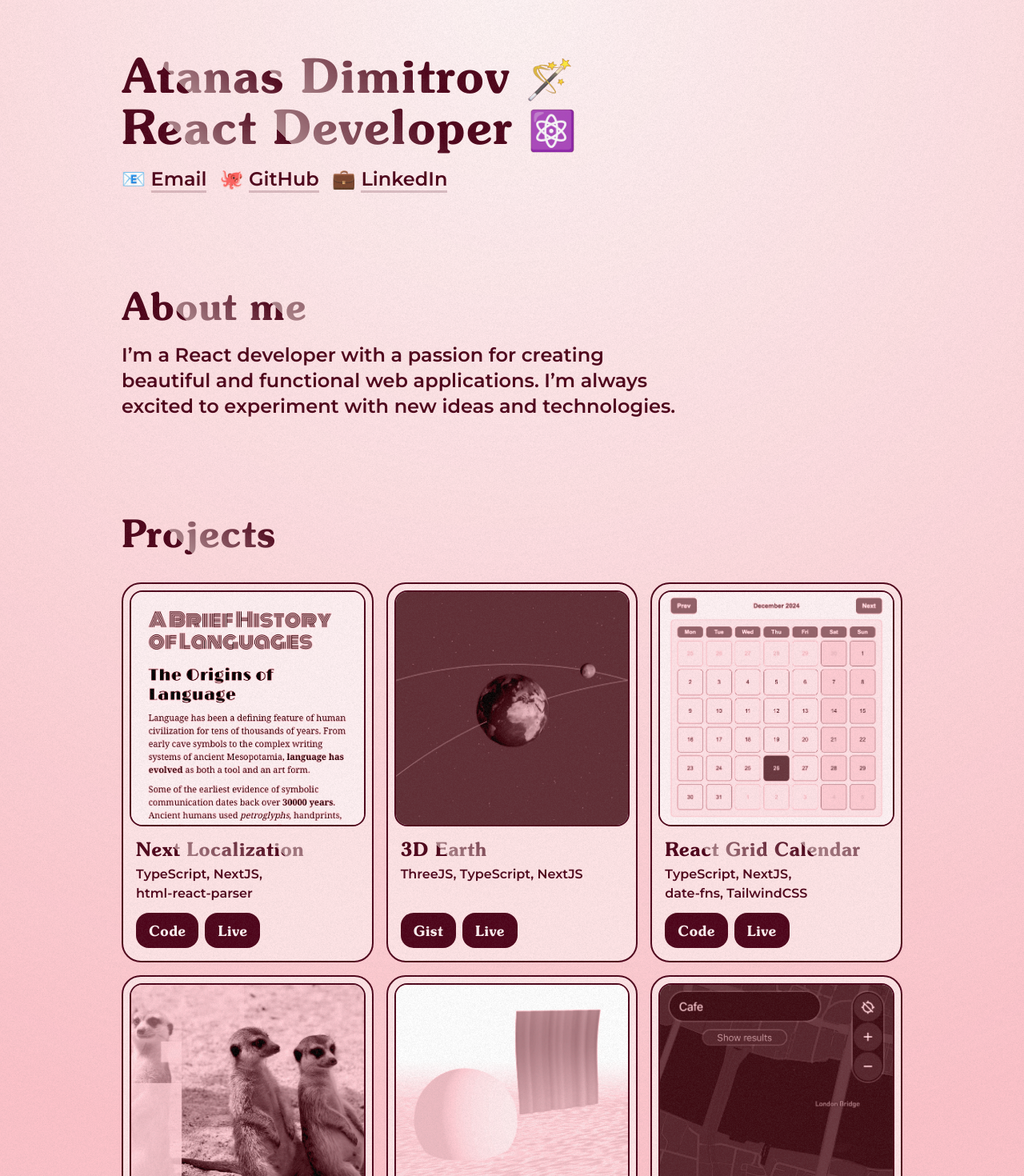
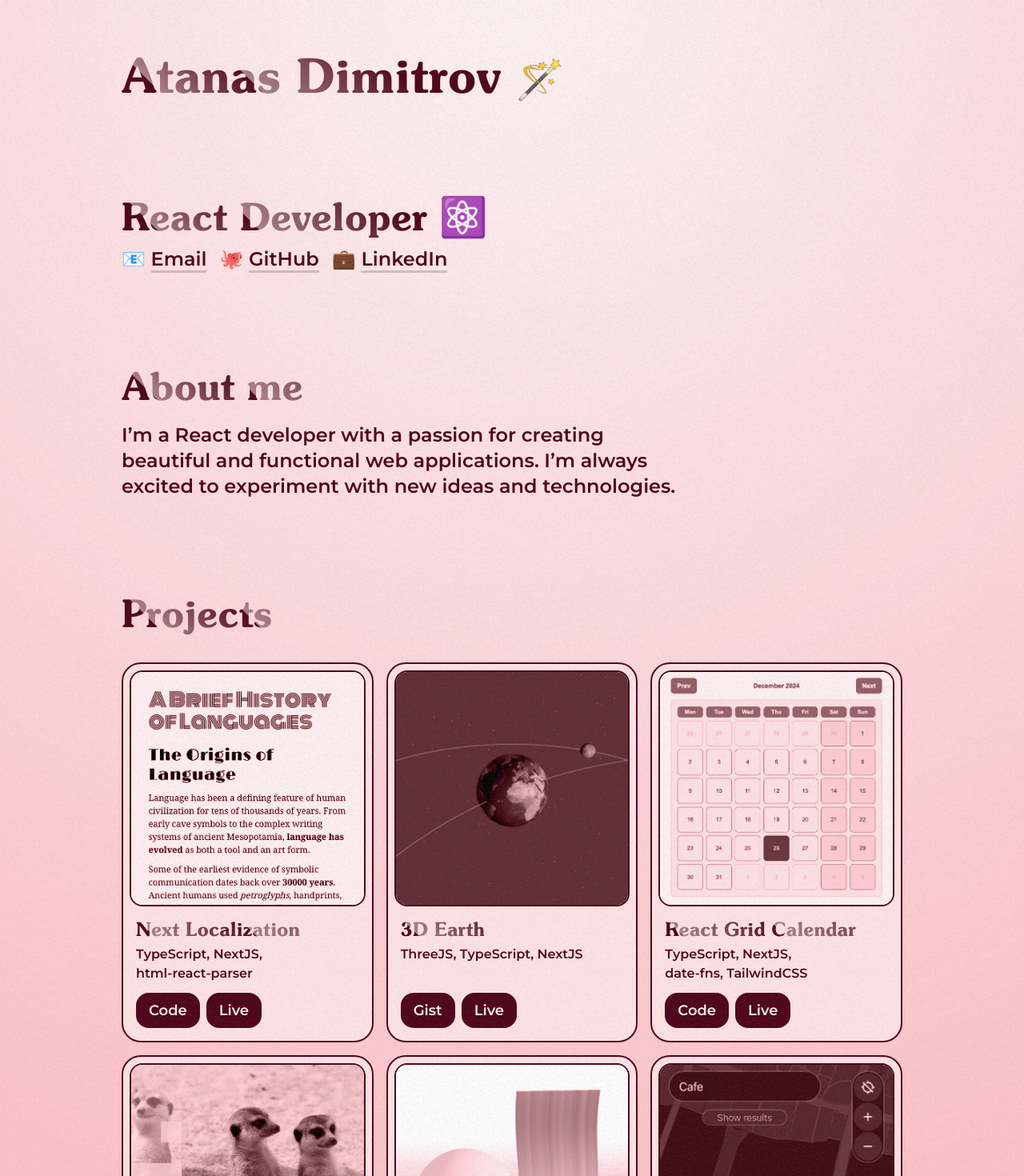
Before and after one commit to atanas-dim/portfolio-2, a Next.js app: page / in a window 1280 px wide. Shown: the top 1470 px of the page at 80% size. Built offline with nearby package versions, Linux system fonts and the light colour scheme.

Commit message:
Update heading text sizes

```diff
--- a/src/app/globals.css
+++ b/src/app/globals.css
@@ -1,6 +1,7 @@
 @import 'tailwindcss';
 
 @theme {
+  --breakpoint-3xs: 24rem;
   --breakpoint-2xs: 28rem;
   --breakpoint-xs: 32rem;
 
@@ -94,7 +95,20 @@ h3,
 h4,
 h5,
 h6 {
-  @apply glossy;
+  @apply glossy font-souvenir font-extrabold;
+}
+
+h1 {
+  @apply 3xs:text-5xl text-4xl lg:text-6xl;
+}
+
+h2 {
+  @apply 3xs:text-4xl text-3xl lg:text-5xl;
+}
+
+p,
+li {
+  @apply text-xl lg:text-2xl;
 }
 
 .grainy {
--- a/src/app/page.tsx
+++ b/src/app/page.tsx
@@ -7,22 +7,23 @@ import gsap from 'gsap'
 import Image from 'next/image'
 import { FC, useEffect, useState } from 'react'
 
-const ELEMENTS = ' h1,h2,p,.social-link,.card,.tool'
+const STAGGER_ELEMENTS = 'h1,h2,p,.social-link,.card,.tool'
+const GLOSSY_ELEMENTS = 'h1,h2,h3'
 
 export default function Home() {
   useEffect(() => {
-    gsap.set(ELEMENTS, {
+    gsap.set(STAGGER_ELEMENTS, {
       opacity: 0,
       y: 6,
     })
 
-    gsap.to(ELEMENTS, {
+    gsap.to(STAGGER_ELEMENTS, {
       opacity: 1,
       y: 0,
       stagger: 0.2,
     })
 
-    const glossyEls = gsap.utils.selector('main')('h1,h2,h3')
+    const glossyEls = gsap.utils.selector('main')(GLOSSY_ELEMENTS)
 
     gsap.to(glossyEls, {
       scrollTrigger: {
@@ -42,15 +43,14 @@ export default function Home() {
       </div>
 
       <main className="mx-auto mb-16 flex size-full min-h-fit max-w-5xl flex-col gap-28 px-6 py-8 motion-reduce:animate-none lg:py-16">
-        <section className="relative flex flex-col gap-4">
-          <div className="flex flex-col">
-            <h1 className="font-souvenir block text-3xl font-extrabold whitespace-nowrap lg:text-6xl">
-              Atanas Dimitrov <span className="text-2xl text-black lg:text-5xl lg:leading-tight">🪄</span>
-            </h1>
-            <h2 className="font-souvenir text-3xl font-extrabold whitespace-nowrap lg:text-6xl">
-              React Developer <span className="text-2xl text-black lg:text-5xl lg:leading-tight">⚛️</span>
-            </h2>
-          </div>
+        <h1 className="whitespace-nowrap">
+          Atanas Dimitrov <span className="text-2xl text-black lg:text-5xl lg:leading-tight">🪄</span>
+        </h1>
+        <section className="relative flex flex-col gap-2">
+          <h2 className="whitespace-nowrap">
+            React Developer <span className="text-2xl text-black lg:text-5xl lg:leading-tight">⚛️</span>
+          </h2>
+
           <ul className="flex size-fit gap-x-4 gap-y-2 text-4xl">
             {SOCIAL_LINKS.map((link, index) => {
               return (
@@ -71,14 +71,14 @@ export default function Home() {
           </ul>
         </section>
         <section className="relative flex flex-col gap-4">
-          <h2 className="font-souvenir text-3xl font-extrabold lg:text-5xl lg:leading-tight">About me</h2>
-          <p className="max-w-180 text-xl lg:text-2xl">
+          <h2 className="lg:leading-tight">About me</h2>
+          <p className="max-w-180">
             I’m a React developer with a passion for creating beautiful and functional web applications. I’m always
             excited to experiment with new ideas and technologies.
           </p>
         </section>
         <section className="flex flex-col gap-8">
-          <h2 className="font-souvenir text-3xl font-extrabold lg:text-5xl lg:leading-tight">Projects</h2>
+          <h2 className="lg:leading-tight">Projects</h2>
           <ul className="2xs:grid-cols-2 grid grid-cols-1 gap-4 md:grid-cols-3">
             {PROJECTS.map((project, index) => {
               return (
@@ -95,12 +95,12 @@ export default function Home() {
           </ul>
         </section>
         <section className="relative flex flex-col gap-4">
-          <h2 className="font-souvenir text-3xl font-extrabold lg:text-5xl lg:leading-tight">Tools</h2>
-          <p className="mb-6 text-xl lg:text-2xl">I use the following technologies to create my projects:</p>
+          <h2 className="lg:leading-tight">Tools</h2>
+          <p className="mb-6">I use the following technologies to create my projects:</p>
           <ul className="xs:grid-rows-8 grid w-fit grid-flow-col grid-rows-12 gap-x-6 gap-y-2 sm:gap-x-10 md:grid-rows-6">
             {TOOLS.map((tool, index) => {
               return (
-                <li key={'tool-' + index} className="tool text-xl whitespace-nowrap lg:text-2xl">
+                <li key={'tool-' + index} className="tool whitespace-nowrap">
                   {tool}
                 </li>
               )
@@ -110,7 +110,7 @@ export default function Home() {
       </main>
       <footer className="relative w-full">
         <div className="mx-auto max-w-5xl px-6">
-          <p className="border-t-3 border-t-red-950/10 py-6 text-xs font-bold lg:text-sm">
+          <p className="border-t-3 border-t-red-950/10 py-6 text-xs! font-bold! lg:text-sm!">
             {new Date().getFullYear()} | Created with NextJS, TailwindCSS and GSAP
           </p>
         </div>
@@ -136,7 +136,7 @@ const Card: FC<CardProps> = ({ project }) => {
 
   return (
     <div
-      className="hover:rotate-card-3d active:rotate-card-3d group relative size-full transition-all duration-500 ease-linear"
+      className="hover:rotate-card-3d active:rotate-card-3d group relative size-full transition-all duration-500 ease-linear *:select-none"
       style={{
         // @ts-expect-error - css vars
         '--rotate-x': `${rotate.x}deg`,
@@ -162,7 +162,7 @@ const Card: FC<CardProps> = ({ project }) => {
           <span className="absolute inset-0 bg-rose-200 mix-blend-color" />
         </div>
         <div className="flex h-full flex-col p-2">
-          <h3 className="font-souvenir mb-1 text-xl font-extrabold @2xs:text-2xl">{project.title}</h3>
+          <h3 className="mb-1 @2xs:text-2xl">{project.title}</h3>
           <span className="mb-3 h-12 text-sm @2xs:text-base">{project.technologies}</span>
           <div className="mt-auto flex gap-2">
             {project.links.map((link, index) => {
@@ -172,7 +172,7 @@ const Card: FC<CardProps> = ({ project }) => {
                   href={link.href}
                   target="_blank"
                   rel="noopener noreferrer"
-                  className="font-souvenir flex items-center justify-center rounded-2xl bg-rose-950 px-4 py-2 text-lg whitespace-nowrap text-rose-50 transition-all duration-300 hover:bg-rose-800 hover:bg-none active:bg-rose-700 active:bg-none active:text-rose-50">
+                  className="flex items-center justify-center rounded-2xl bg-rose-950 px-4 py-2 text-lg whitespace-nowrap text-rose-50 transition-all duration-300 hover:bg-rose-800 hover:bg-none active:bg-rose-700 active:bg-none active:text-rose-50">
                   {link.label}
                 </a>
               )
```
